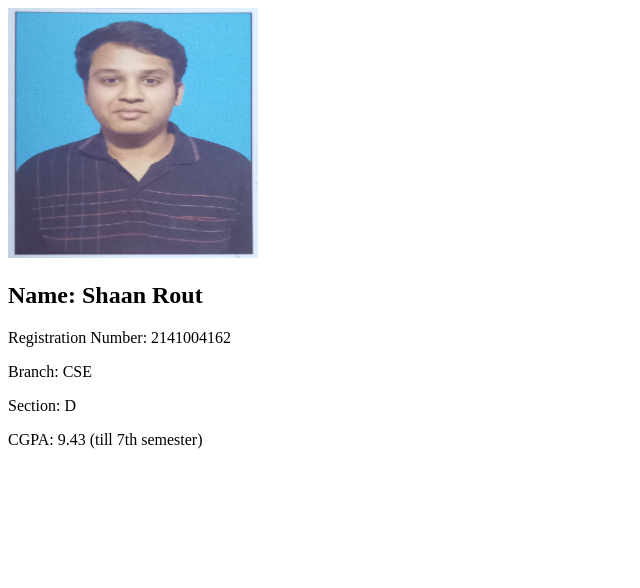
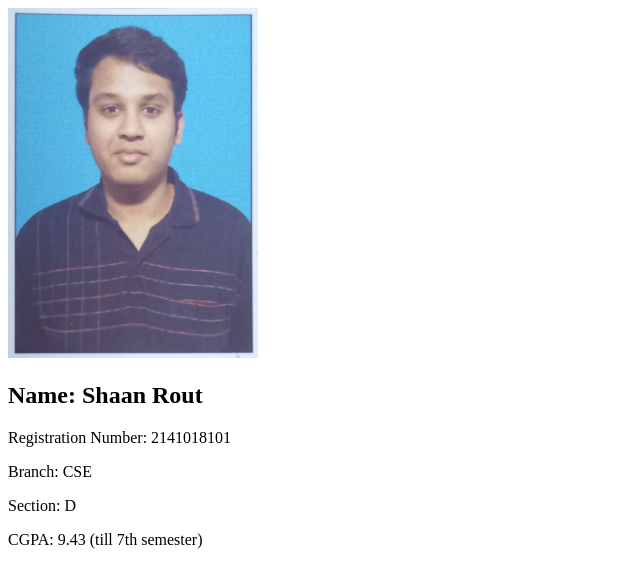
Before and after one commit to shaanrout123/Wipro, a plain HTML site: page index.html in a window 1280 px wide. Shown: the whole page, without its empty margins (0-640 px from the left). Drawn offline with Linux system fonts and the light colour scheme.

Commit message:
Update index.html

```diff
--- a/index.html
+++ b/index.html
@@ -7,10 +7,10 @@
 </head>
 <body>
     <div class="outside">
-        <img src="SHAAN_ROUT.png" alt="" height="250px" width="250px">
+        <img src="SHAAN_ROUT.png" alt="" height="350px" width="250px">
         <div class="inside">
             <h2>Name: Shaan Rout</h2>
-            <p>Registration Number: 2141004162</p>
+            <p>Registration Number: 2141018101</p>
             <p>Branch: CSE</p>
             <p>Section: D</p>
             <p>CGPA: 9.43 (till 7th semester)</p>
```
